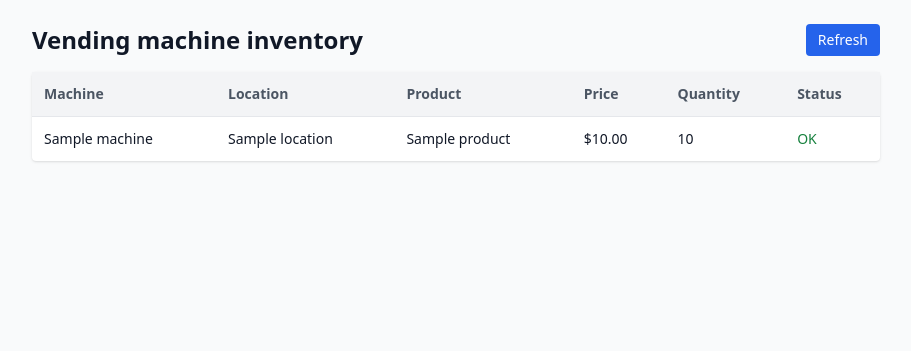
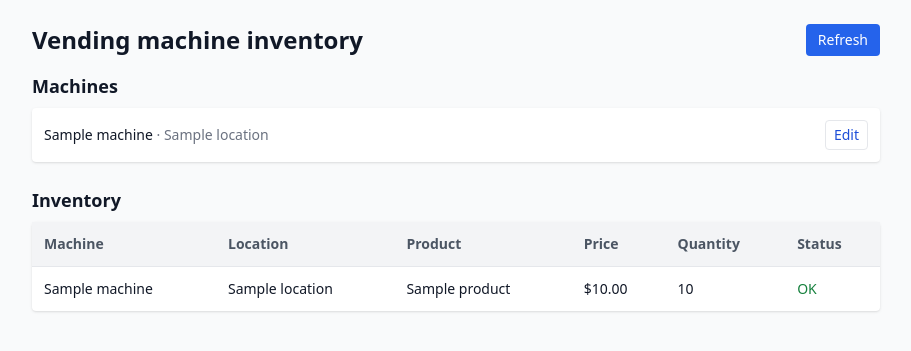
Before and after one commit to calonew/simple-inventory-api, a FastAPI app: template app/templates/dashboard.html in a window 1280 px wide. Shown: the top 351 px of the page, without its empty margins (184-1095 px from the left). Run offline with FastAPI, Linux system fonts and the light colour scheme; the template is opened without the code that fills it: most values are stand-ins (such as "Sample title", 1, 10 or a date in 2020); some libraries are stand-ins or nearby versions.

Commit message:
feat: add machine editing

```diff
--- a/app/main.py
+++ b/app/main.py
@@ -1,7 +1,10 @@
 from pathlib import Path
+from urllib.parse import parse_qs
 
 from fastapi import Depends, FastAPI, HTTPException, Request
+from fastapi.responses import HTMLResponse
 from fastapi.templating import Jinja2Templates
+from pydantic import ValidationError
 from sqlalchemy import select
 from sqlalchemy.ext.asyncio import AsyncSession
 
@@ -18,6 +21,17 @@ async def get_machine_or_404(db: AsyncSession, machine_id: int) -> models.Machin
     machine = await db.get(models.Machine, machine_id)
     if machine is None:
         raise HTTPException(status_code=404, detail="Machine not found")
+    return machine
+
+
+async def update_machine(
+    db: AsyncSession, machine_id: int, data: schemas.MachineCreate
+) -> models.Machine:
+    machine = await get_machine_or_404(db, machine_id)
+    machine.name = data.name
+    machine.location = data.location
+    await db.commit()
+    await db.refresh(machine)
     return machine
 
 
@@ -52,6 +66,13 @@ async def create_machine(data: schemas.MachineCreate, db: AsyncSession = Depends
 @app.get("/machines/{machine_id}", response_model=schemas.MachineOut)
 async def get_machine(machine_id: int, db: AsyncSession = Depends(get_db)):
     return await get_machine_or_404(db, machine_id)
+
+
+@app.put("/machines/{machine_id}", response_model=schemas.MachineOut)
+async def put_machine(
+    machine_id: int, data: schemas.MachineCreate, db: AsyncSession = Depends(get_db)
+):
+    return await update_machine(db, machine_id, data)
 
 
 @app.get("/products", response_model=list[schemas.ProductOut])
@@ -144,22 +165,67 @@ async def low_stock(machine_id: int | None = None, db: AsyncSession = Depends(ge
     return result.scalars().all()
 
 
-async def inventory_rows(db: AsyncSession):
+async def dashboard_context(db: AsyncSession) -> dict:
     result = await db.execute(
         select(models.Inventory, models.Machine)
         .join(models.Machine, models.Machine.id == models.Inventory.machine_id)
         .order_by(models.Machine.id, models.Inventory.product_id)
     )
-    return result.all()
+    machines = await db.execute(select(models.Machine).order_by(models.Machine.id))
+    return {
+        "rows": result.all(),
+        "machines": machines.scalars().all(),
+        "low_stock_limit": LOW_STOCK_LIMIT,
+    }
 
 
 @app.get("/dashboard", include_in_schema=False)
 async def dashboard(request: Request, db: AsyncSession = Depends(get_db)):
-    context = {"rows": await inventory_rows(db), "low_stock_limit": LOW_STOCK_LIMIT}
+    context = await dashboard_context(db)
     return templates.TemplateResponse(request, "dashboard.html", context)
 
 
 @app.get("/dashboard/table", include_in_schema=False)
 async def dashboard_table(request: Request, db: AsyncSession = Depends(get_db)):
-    context = {"rows": await inventory_rows(db), "low_stock_limit": LOW_STOCK_LIMIT}
+    context = await dashboard_context(db)
     return templates.TemplateResponse(request, "inventory_table.html", context)
+
+
+@app.get("/dashboard/machines/{machine_id}/edit", include_in_schema=False)
+async def edit_machine_form(
+    machine_id: int, request: Request, db: AsyncSession = Depends(get_db)
+):
+    machine = await get_machine_or_404(db, machine_id)
+    context = {"machine": machine, "name": machine.name, "location": machine.location}
+    return templates.TemplateResponse(request, "machine_form.html", context)
+
+
+@app.get("/dashboard/edit-cancel", include_in_schema=False)
+async def cancel_edit():
+    return HTMLResponse("")
+
+
+@app.post("/dashboard/machines/{machine_id}", include_in_schema=False)
+async def save_machine_form(
+    machine_id: int, request: Request, db: AsyncSession = Depends(get_db)
+):
+    # HTMX posts a url-encoded form; reading it by hand avoids python-multipart
+    form = parse_qs((await request.body()).decode())
+    name = form.get("name", [""])[0]
+    location = form.get("location", [""])[0]
+
+    try:
+        data = schemas.MachineCreate(name=name, location=location)
+    except ValidationError:
+        machine = await get_machine_or_404(db, machine_id)
+        context = {
+            "machine": machine,
+            "name": name,
+            "location": location,
+            "error": "Name and location are required.",
+        }
+        return templates.TemplateResponse(request, "machine_form.html", context)
+
+    await update_machine(db, machine_id, data)
+    context = await dashboard_context(db)
+    return templates.TemplateResponse(request, "machine_saved.html", context)
--- a/app/templates/dashboard.html
+++ b/app/templates/dashboard.html
@@ -19,6 +19,14 @@
       </button>
     </div>
 
+    <div id="edit-panel"></div>
+
+    <h2 class="text-lg font-semibold mb-2">Machines</h2>
+    <div id="machines-list" class="mb-6">
+      {% include "machines_list.html" %}
+    </div>
+
+    <h2 class="text-lg font-semibold mb-2">Inventory</h2>
     <div id="inventory-table">
       {% include "inventory_table.html" %}
     </div>
--- /dev/null
+++ b/app/templates/machines_list.html
@@ -0,0 +1,18 @@
+<ul class="bg-white shadow rounded divide-y text-sm">
+  {% for machine in machines %}
+  <li class="p-3 flex items-center justify-between">
+    <span>
+      <span class="font-medium">{{ machine.name }}</span>
+      <span class="text-gray-500">&middot; {{ machine.location }}</span>
+    </span>
+    <button
+      hx-get="/dashboard/machines/{{ machine.id }}/edit"
+      hx-target="#edit-panel"
+      class="px-2 py-1 rounded border text-blue-700 hover:bg-blue-50">
+      Edit
+    </button>
+  </li>
+  {% else %}
+  <li class="p-3 text-gray-500">No machines yet.</li>
+  {% endfor %}
+</ul>
```
Also changed, not shown: app/schemas.py (+7 -3 lines), app/templates/machine_form.html (added, +33 -0 lines), app/templates/machine_saved.html (added, +7 -0 lines), README.md.
